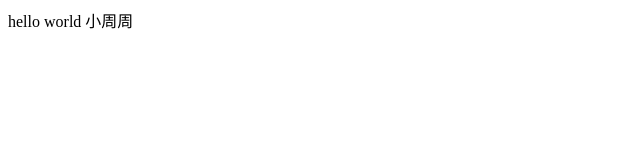
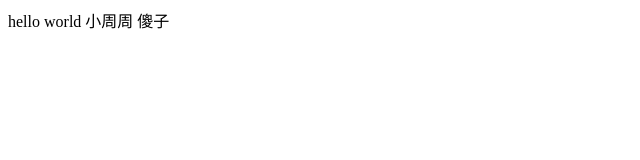
Before and after one commit to zjf122/zjf, a plain HTML site: page index.html in a window 1280 px wide. Shown: the full height of the page, 0-640 px from the left. Drawn offline with Linux system fonts and the light colour scheme.

Commit message:
jch第一次提交

```diff
--- a/index.html
+++ b/index.html
@@ -9,5 +9,6 @@
 <body>
     hello world
     小周周
+    傻子
 </body>
 </html>
```
